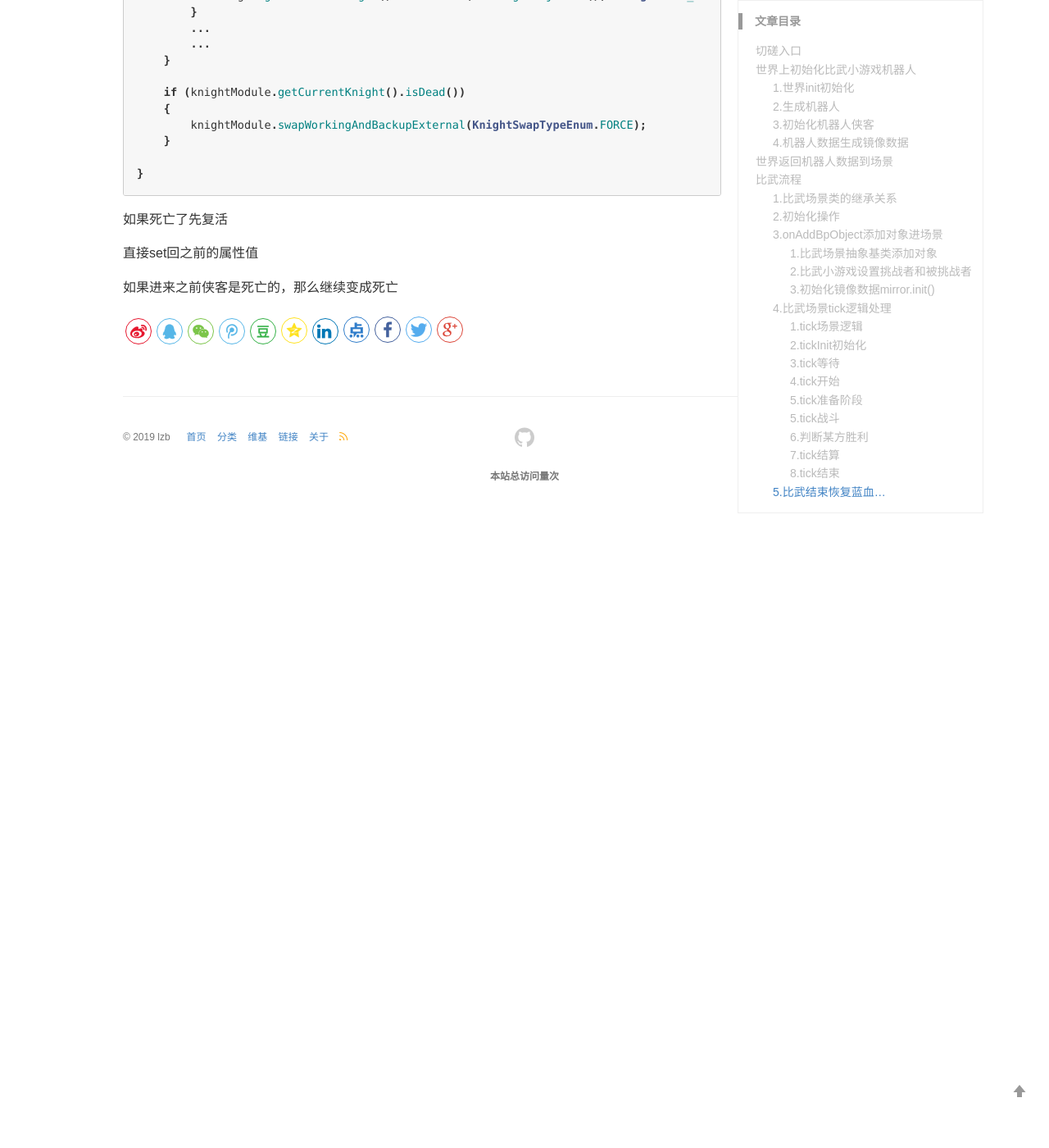
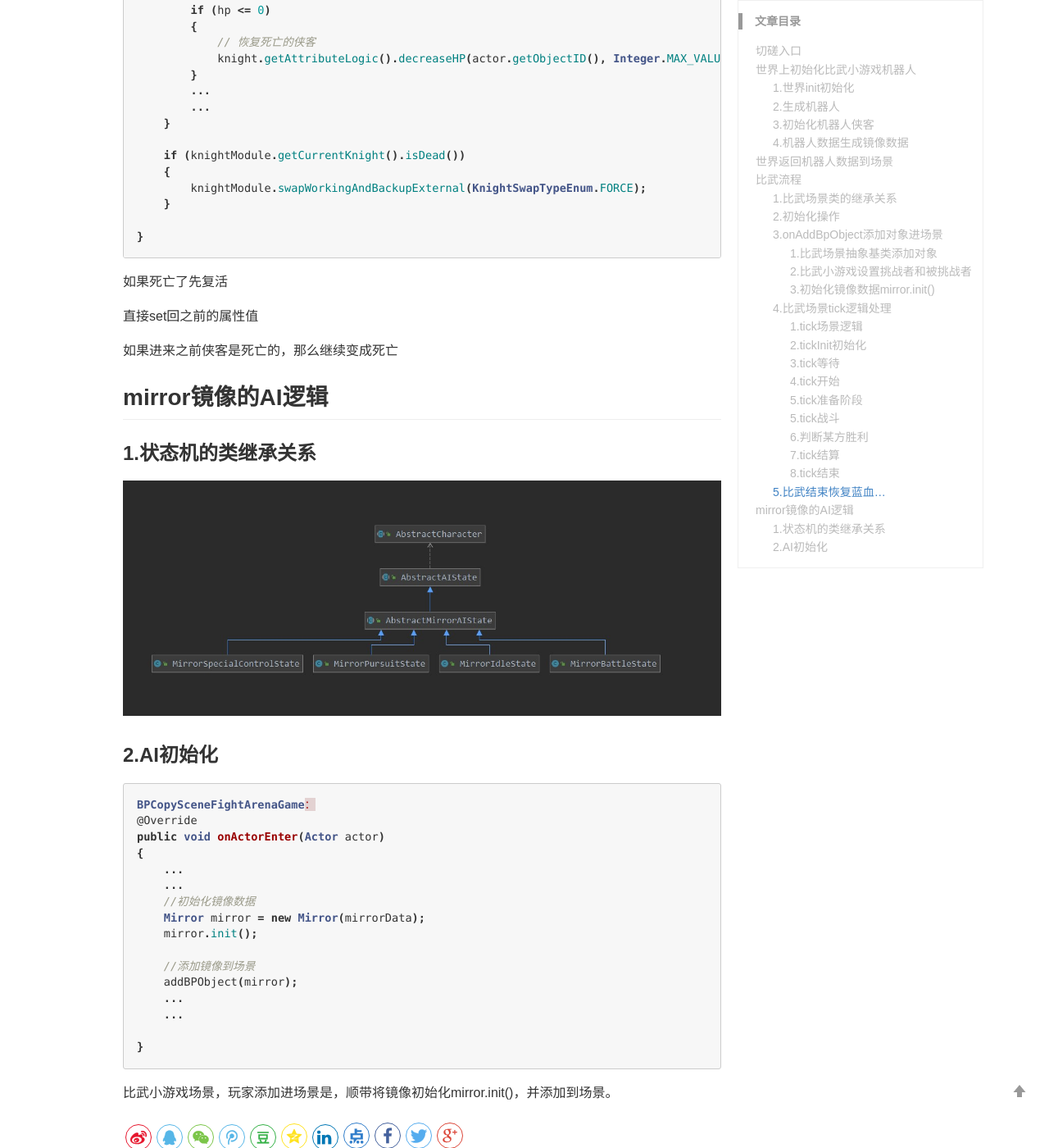
Before and after one commit to lizb0907/lizb0907.github.io, a Jekyll site: the page built from _posts/mmo-game/2020-07-14-Fight-Competition.md, in a window 1280 px wide and 1400 px high, scrolled down 24041 px. Shown: the whole window at 82% size. Built offline with Jekyll 4.4.1, drawn with Linux system fonts in a browser that asks for light colours; comment, search, counter and statistics services are not loaded; before the commit the page ends 24671 px from its top, so only the background shows below that; some of the changed text lies outside the part shown.

Commit message:
add mirror

````diff
--- a/_posts/mmo-game/2020-07-14-Fight-Competition.md
+++ b/_posts/mmo-game/2020-07-14-Fight-Competition.md
@@ -1137,3 +1137,31 @@ public void restoreInfo(Actor actor)
 直接set回之前的属性值
 
 如果进来之前侠客是死亡的，那么继续变成死亡
+
+## mirror镜像的AI逻辑
+
+### 1.状态机的类继承关系
+
+![](/images/posts/mmo_game/mirror1.jpg)
+
+### 2.AI初始化
+
+```java
+BPCopySceneFightArenaGame：
+@Override
+public void onActorEnter(Actor actor)
+{
+    ...
+    ...
+    //初始化镜像数据
+    Mirror mirror = new Mirror(mirrorData);
+    mirror.init();
+
+    //添加镜像到场景
+    addBPObject(mirror);
+    ...
+    ...
+
+}
+```
+比武小游戏场景，玩家添加进场景是，顺带将镜像初始化mirror.init()，并添加到场景。
````
Also changed, not shown: _posts/jvm/2020-07-05-G1.md (+5 -0 lines), _posts/mmo-game/2020-07-18-Mirror.md (added, +117 -0 lines), images/posts/mmo_game/mirror1.jpg (added), images/posts/mmo_game/mirror2.jpg (added).
